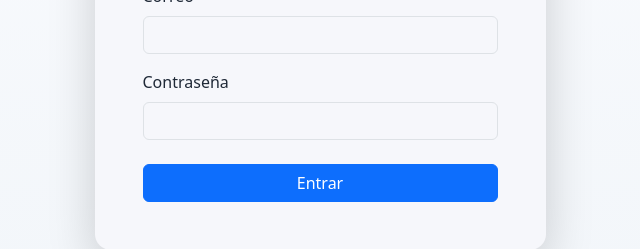
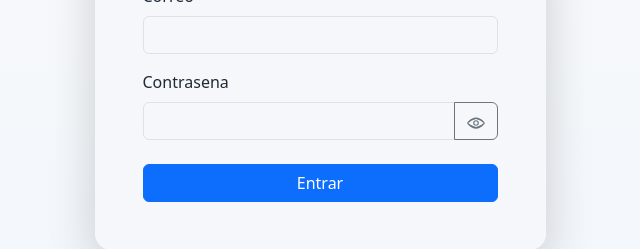
Before and after one commit to cguadalupek/taskflow, a Next.js app in the folder frontend/: page /login in a window 1280 px wide. Shown: the part 384-633 px from the top of the page, without its empty margins (320-960 px from the left). Built offline with nearby package versions, Linux system fonts and the light colour scheme.

Commit message:
corregi toogle password

```diff
--- a/frontend/src/app/login/page.tsx
+++ b/frontend/src/app/login/page.tsx
@@ -16,6 +16,7 @@ export default function LoginPage() {
   const [nextPath, setNextPath] = useState("/dashboard");
   const [busy, setBusy] = useState(false);
   const [error, setError] = useState<string | null>(null);
+  const [showPassword, setShowPassword] = useState(false);
 
   useEffect(() => {
     if (!loading && user) {
@@ -80,14 +81,48 @@ export default function LoginPage() {
                     />
                   </div>
                   <div className="mb-4">
-                    <label className="form-label">Contraseña</label>
+                    <label className="form-label">Contrasena</label>
+                    <div className="input-group">
                       <input
-                      type="password"
+                        type={showPassword ? "text" : "password"}
                         className="form-control"
                         value={form.password}
                         onChange={(event) => setForm((current) => ({ ...current, password: event.target.value }))}
                         required
                       />
+                      <button
+                        type="button"
+                        className="btn btn-outline-secondary"
+                        onClick={() => setShowPassword((current) => !current)}
+                        aria-label={showPassword ? "Ocultar contrasena" : "Mostrar contrasena"}
+                        aria-pressed={showPassword}
+                      >
+                        {showPassword ? (
+                          <svg
+                            xmlns="http://www.w3.org/2000/svg"
+                            width="18"
+                            height="18"
+                            fill="currentColor"
+                            viewBox="0 0 16 16"
+                            aria-hidden="true"
+                          >
+                            <path d="M13.359 11.238 15 13.5l-.707.707-2.013-2.013A8.94 8.94 0 0 1 8 13C3 13 0 8 0 8a15.73 15.73 0 0 1 3.08-3.898L1.146 2.168l.708-.707 12 12-.707.707-1.788-1.788ZM11.297 10.176l-1.473-1.473a2 2 0 0 1-2.523-2.523L5.35 4.228A14.52 14.52 0 0 0 1.173 8 13.13 13.13 0 0 0 8 11.5a7.69 7.69 0 0 0 3.297-.824ZM10.477 5.82l1.57 1.57c.238.2.465.413.68.638a15.73 15.73 0 0 0-3.08-3.898A8.94 8.94 0 0 0 8 3c-.732 0-1.43.09-2.09.262l1.216 1.216A2 2 0 0 1 10.477 5.82Z" />
+                          </svg>
+                        ) : (
+                          <svg
+                            xmlns="http://www.w3.org/2000/svg"
+                            width="18"
+                            height="18"
+                            fill="currentColor"
+                            viewBox="0 0 16 16"
+                            aria-hidden="true"
+                          >
+                            <path d="M16 8s-3-5-8-5-8 5-8 5 3 5 8 5 8-5 8-5ZM1.173 8A13.13 13.13 0 0 1 8 4.5 13.13 13.13 0 0 1 14.827 8 13.13 13.13 0 0 1 8 11.5 13.13 13.13 0 0 1 1.173 8Z" />
+                            <path d="M8 5.5a2.5 2.5 0 1 0 0 5 2.5 2.5 0 0 0 0-5Zm0 1a1.5 1.5 0 1 1 0 3 1.5 1.5 0 0 1 0-3Z" />
+                          </svg>
+                        )}
+                      </button>
+                    </div>
                   </div>
                   <button className="btn btn-primary w-100" disabled={busy}>
                     {busy ? "Ingresando..." : "Entrar"}
```
Lines whose indentation alone changed are shown as unchanged.
